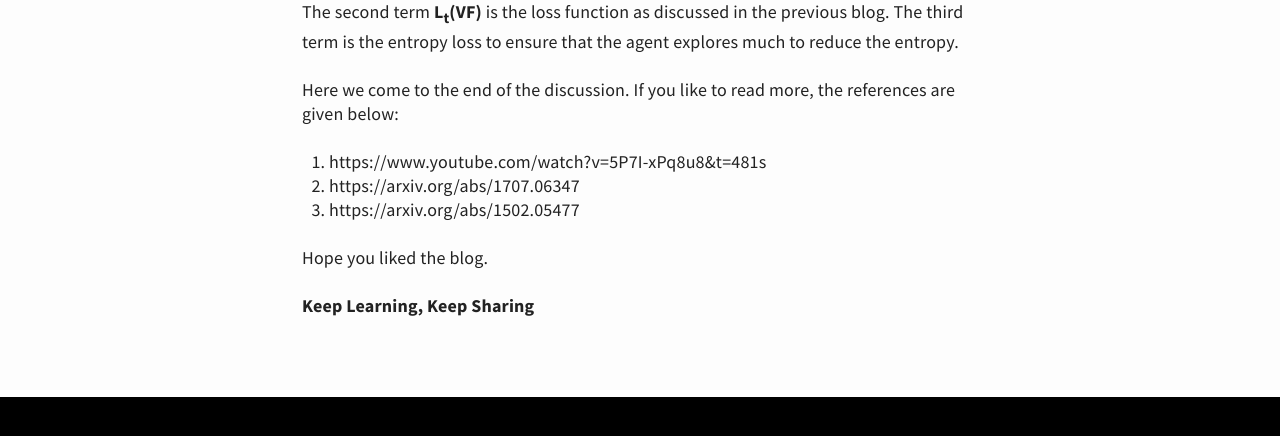
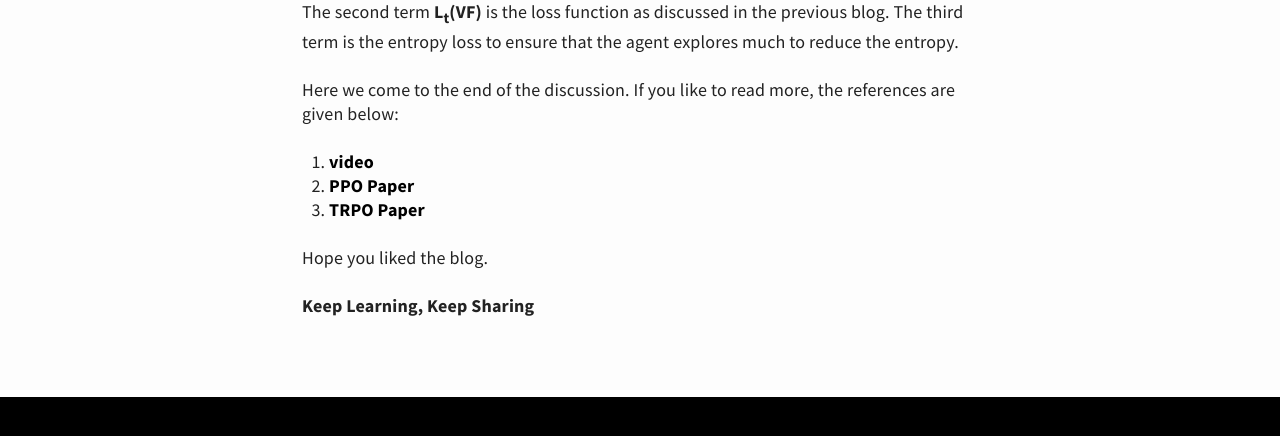
Before and after one commit to spraphul/blog, a Jekyll site: the page built from _posts/2019-12-10-RL5.md, in a window 1280 px wide and 900 px high, scrolled down 4201 px, cut to the strip 453-889 px from the top of the window. Built offline with Jekyll 4.4.1, drawn with Linux system fonts in a browser that asks for light colours.

Commit message:
Update 2019-12-10-RL5.md

```diff
--- a/_posts/2019-12-10-RL5.md
+++ b/_posts/2019-12-10-RL5.md
@@ -66,9 +66,9 @@ The second term **L<sub>t</sub>(VF)** is the loss function as discussed in the p
 
 Here we come to the end of the discussion. If you like to read more, the references are given below:
 
-1. https://www.youtube.com/watch?v=5P7I-xPq8u8&t=481s
-2. https://arxiv.org/abs/1707.06347
-3. https://arxiv.org/abs/1502.05477
+1. [video](https://www.youtube.com/watch?v=5P7I-xPq8u8&t=481s)
+2. [PPO Paper](https://arxiv.org/abs/1707.06347)
+3. [TRPO Paper](https://arxiv.org/abs/1502.05477)
 
 Hope you liked the blog.
 
```
